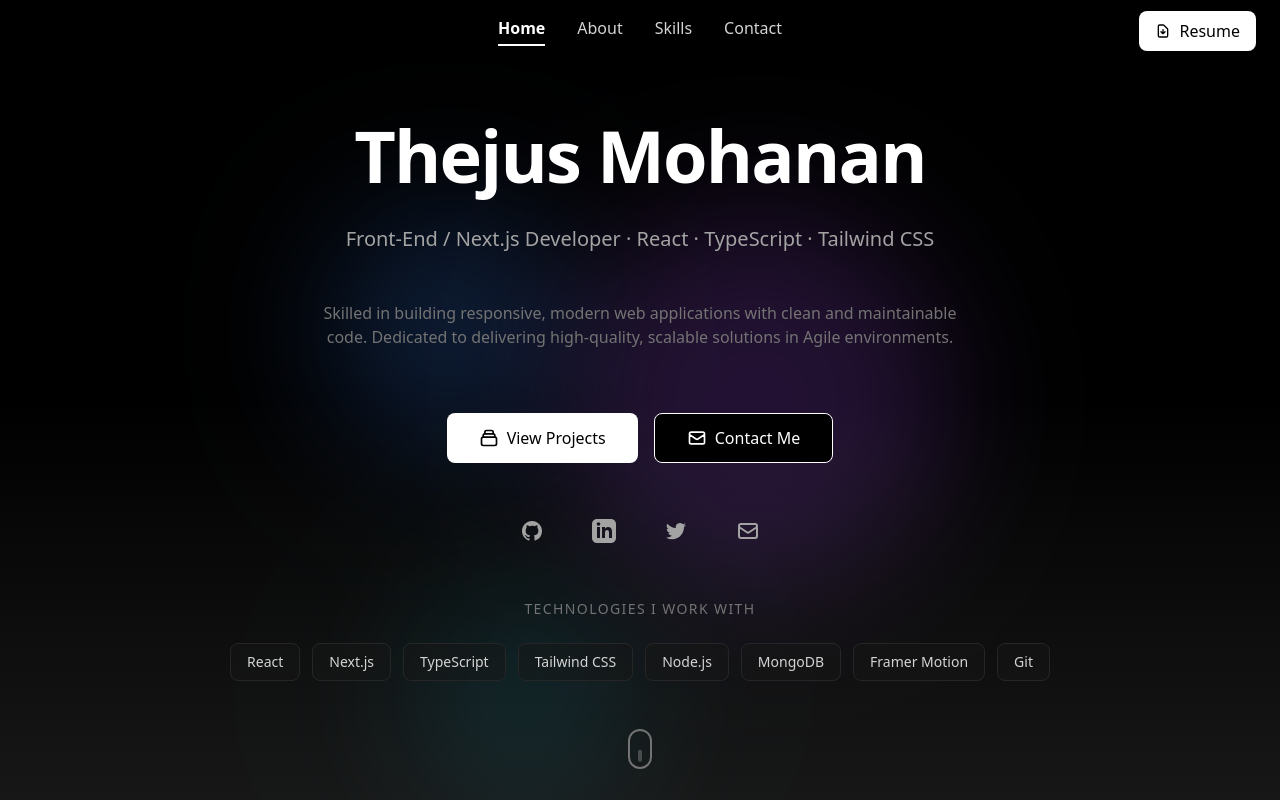
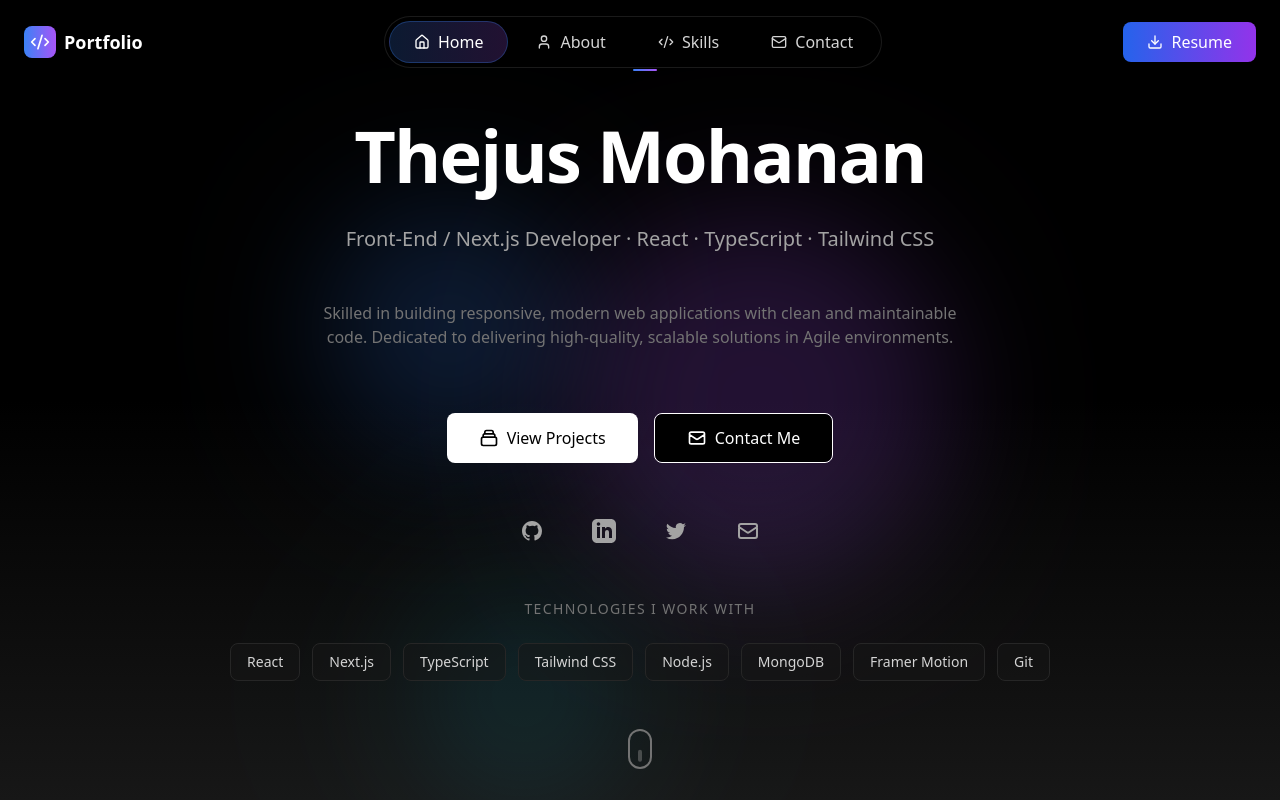
Before and after one commit to Thejusmohanan7/react_portfolio, a React (Vite) app: page / in a window 1280 px wide. Shown: the top 800 px of the page. Built offline with nearby package versions, Linux system fonts and the light colour scheme.

Commit message:
updated nav bar

```diff
--- a/src/components/Nav.tsx
+++ b/src/components/Nav.tsx
@@ -1,11 +1,20 @@
 import { useState, useEffect } from "react";
 import { motion } from "framer-motion";
+import { Download, Menu, X, Home, User, Code2, Mail } from "lucide-react";
 
 const Navbar = () => {
   const [isScrolled, setIsScrolled] = useState(false);
   const [isMenuOpen, setIsMenuOpen] = useState(false);
   const [activeSection, setActiveSection] = useState("home");
   const [scrollProgress, setScrollProgress] = useState(0);
+
+  // Navigation items with icons
+  const navItems = [
+    { id: "home", label: "Home", icon: <Home className="w-4 h-4" /> },
+    { id: "about", label: "About", icon: <User className="w-4 h-4" /> },
+    { id: "skills", label: "Skills", icon: <Code2 className="w-4 h-4" /> },
+    { id: "contact", label: "Contact", icon: <Mail className="w-4 h-4" /> }
+  ];
 
   // Scroll effect for navbar background, active section detection, and scroll progress
   useEffect(() => {
@@ -18,8 +27,8 @@ const Navbar = () => {
       const scrolled = height > 0 ? (winScroll / height) * 100 : 0;
       setScrollProgress(scrolled);
 
-      // Detect active section - CHANGED TO LOWERCASE
-      const sections = ["home", "about", "skills", "contact"]; // lowercase
+      // Detect active section
+      const sections = ["home", "about", "skills", "contact"];
       const currentSection = sections.find(section => {
         const element = document.getElementById(section);
         if (element) {
@@ -64,14 +73,10 @@ const Navbar = () => {
     setIsMenuOpen(false);
   };
 
-  // Navigation items - CHANGED TO LOWERCASE
-  const navItems = ["home", "about", "skills", "contact"];
-
   // Resume download function
   const downloadResume = () => {
-    // Create a temporary link element
     const link = document.createElement('a');
-    link.href = '/Thejus mohanan.pdf'; // Make sure this file is in your public folder
+    link.href = '/Thejus mohanan.pdf';
     link.download = 'Thejus_Mohanan_Resume.pdf';
     document.body.appendChild(link);
     link.click();
@@ -81,101 +86,155 @@ const Navbar = () => {
   return (
     <>
       <motion.nav
-        className={`fixed top-0 w-full z-50 transition-colors duration-300 ${
-          isScrolled ? "bg-black/90 backdrop-blur-md" : "bg-transparent"
+        className={`fixed top-0 w-full z-50 transition-all duration-500 ${
+          isScrolled
+            ? "bg-black/95 backdrop-blur-lg shadow-lg"
+            : "bg-transparent"
         }`}
         initial={{ opacity: 0, y: -20 }}
         animate={{ opacity: 1, y: 0 }}
         transition={{ duration: 0.8, ease: "easeOut" }}
       >
         {/* Scroll Progress Indicator */}
-        <div
-          className={`absolute bottom-0 left-0 h-0.5 bg-white transition-all duration-300 ${
+        <motion.div
+          className={`absolute bottom-0 left-0 h-0.5 bg-gradient-to-r from-blue-500 via-purple-500 to-blue-500 transition-all duration-300 ${
             isScrolled ? "opacity-100" : "opacity-0"
           }`}
           style={{ width: `${scrollProgress}%` }}
+          initial={{ scaleX: 0 }}
+          animate={{ scaleX: 1 }}
+          transition={{ duration: 0.3 }}
         />
 
-        <div className="max-w-6xl mx-auto px-6 py-4">
-          {/* Desktop Navigation - hidden on mobile */}
-          <div className="hidden md:flex items-center justify-center">
+        <div className="max-w-7xl mx-auto px-6 py-4">
+          {/* Desktop Navigation */}
+          <div className="hidden md:flex items-center justify-between">
+            {/* Logo/Brand */}
+            <motion.div
+              initial={{ opacity: 0, x: -20 }}
+              animate={{ opacity: 1, x: 0 }}
+              className="flex items-center gap-2"
+            >
+              <div className="w-8 h-8 rounded-lg bg-gradient-to-r from-blue-500 to-purple-500 flex items-center justify-center">
+                <Code2 className="w-5 h-5 text-white" />
+              </div>
+              <span className="text-white font-semibold text-lg">Portfolio</span>
+            </motion.div>
+
             {/* Centered Navigation Links */}
-            <ul className="flex space-x-8 text-neutral-300 text-sm sm:text-base font-medium">
-              {navItems.map((section) => (
-                <li
-                  key={section}
-                  className={`hover:text-white transition-colors cursor-pointer ${
-                    activeSection === section ? "text-white font-semibold" : "text-neutral-300"
+            <div className="flex items-center gap-1 bg-black/30 backdrop-blur-sm rounded-full p-1 border border-white/10">
+              {navItems.map((item) => (
+                <motion.button
+                  key={item.id}
+                  onClick={() => scrollToSection(item.id)}
+                  className={`flex items-center gap-2 px-6 py-2 rounded-full transition-all duration-300 ${
+                    activeSection === item.id
+                      ? "bg-gradient-to-r from-blue-500/20 to-purple-500/20 text-white border border-blue-500/30"
+                      : "text-neutral-300 hover:text-white hover:bg-white/5"
                   }`}
-                  onClick={() => scrollToSection(section)}
+                  whileHover={{ scale: 1.05 }}
+                  whileTap={{ scale: 0.95 }}
                 >
-                  {/* Capitalize for display only */}
-                  {section.charAt(0).toUpperCase() + section.slice(1)}
-                  {activeSection === section && (
+                  {item.icon}
+                  <span className="font-medium">{item.label}</span>
+                  {activeSection === item.id && (
                     <motion.div
-                      className="h-0.5 bg-white mt-1"
-                      layoutId="activeSectionIndicator"
+                      className="absolute -bottom-1 left-1/2 transform -translate-x-1/2 w-6 h-0.5 bg-gradient-to-r from-blue-500 to-purple-500 rounded-full"
+                      layoutId="activeIndicator"
                       initial={{ opacity: 0 }}
                       animate={{ opacity: 1 }}
                       transition={{ duration: 0.3 }}
                     />
                   )}
-                </li>
+                </motion.button>
               ))}
-            </ul>
-
-            {/* Resume Download Button - Desktop (Positioned absolutely on the right) */}
-            <div className="absolute right-6">
-              <button
-                onClick={downloadResume}
-                className="bg-white text-black px-4 py-2 rounded-lg hover:bg-gray-200 transition-colors font-medium text-sm sm:text-base flex items-center gap-2"
-              >
-                <svg className="w-4 h-4" fill="none" stroke="currentColor" viewBox="0 0 24 24" xmlns="http://www.w3.org/2000/svg">
-                  <path strokeLinecap="round" strokeLinejoin="round" strokeWidth={2} d="M12 10v6m0 0l-3-3m3 3l3-3m2 8H7a2 2 0 01-2-2V5a2 2 0 012-2h5.586a1 1 0 01.707.293l5.414 5.414a1 1 0 01.293.707V19a2 2 0 01-2 2z" />
-                </svg>
-                Resume
-              </button>
-            </div>
             </div>
 
-          {/* Mobile Header with Hamburger */}
-          <div className="flex md:hidden justify-between items-center">
-            {/* Resume Download Button - Mobile (only icon) */}
-            <button
+            {/* Resume Download Button */}
+            <motion.button
               onClick={downloadResume}
-              className="bg-white text-black p-2 rounded-lg hover:bg-gray-200 transition-colors"
+              className="group relative overflow-hidden px-6 py-2 rounded-lg bg-gradient-to-r from-blue-600 to-purple-600 text-white font-medium flex items-center gap-2"
+              whileHover={{ scale: 1.05 }}
+              whileTap={{ scale: 0.95 }}
+              initial={{ opacity: 0, x: 20 }}
+              animate={{ opacity: 1, x: 0 }}
+            >
+              {/* Button shine effect */}
+              <motion.div
+                className="absolute inset-0 bg-gradient-to-r from-transparent via-white/20 to-transparent"
+                initial={{ x: "-100%" }}
+                whileHover={{ x: "100%" }}
+                transition={{ duration: 0.6 }}
+              />
+              <Download className="w-4 h-4" />
+              <span className="relative z-10">Resume</span>
+            </motion.button>
+          </div>
+
+          {/* Mobile Navigation */}
+          <div className="flex md:hidden items-center justify-between">
+            {/* Logo/Brand */}
+            <motion.div
+              initial={{ opacity: 0, x: -20 }}
+              animate={{ opacity: 1, x: 0 }}
+              className="flex items-center gap-2"
+            >
+              <div className="w-8 h-8 rounded-lg bg-gradient-to-r from-blue-500 to-purple-500 flex items-center justify-center">
+                <Code2 className="w-5 h-5 text-white" />
+              </div>
+              <span className="text-white font-semibold">Portfolio</span>
+            </motion.div>
+
+            <div className="flex items-center gap-3">
+              {/* Resume Download Button - Mobile */}
+              <motion.button
+                onClick={downloadResume}
+                className="p-2 rounded-lg bg-gradient-to-r from-blue-600 to-purple-600 text-white"
+                whileHover={{ scale: 1.1 }}
+                whileTap={{ scale: 0.9 }}
                 aria-label="Download Resume"
               >
-              <svg className="w-5 h-5" fill="none" stroke="currentColor" viewBox="0 0 24 24" xmlns="http://www.w3.org/2000/svg">
-                <path strokeLinecap="round" strokeLinejoin="round" strokeWidth={2} d="M12 10v6m0 0l-3-3m3 3l3-3m2 8H7a2 2 0 01-2-2V5a2 2 0 012-2h5.586a1 1 0 01.707.293l5.414 5.414a1 1 0 01.293.707V19a2 2 0 01-2 2z" />
-              </svg>
-            </button>
+                <Download className="w-5 h-5" />
+              </motion.button>
 
               {/* Hamburger Menu Button */}
-            <button
-              className="relative w-8 h-8 focus:outline-none"
+              <motion.button
+                className="relative w-10 h-10 focus:outline-none flex items-center justify-center"
                 onClick={() => setIsMenuOpen(!isMenuOpen)}
+                whileTap={{ scale: 0.9 }}
                 aria-label="Toggle menu"
               >
-              <span className="sr-only">Open main menu</span>
-              <div className="absolute top-1/2 left-1/2 transform -translate-x-1/2 -translate-y-1/2 w-6">
-                <span
-                  className={`absolute h-0.5 w-6 bg-white transform transition-all duration-300 ease-out ${
-                    isMenuOpen ? "rotate-45 top-0" : "-translate-y-1.5"
-                  }`}
+                <motion.div
+                  animate={isMenuOpen ? "open" : "closed"}
+                  className="relative w-6 h-6"
+                >
+                  <motion.span
+                    className="absolute top-0 left-0 w-full h-0.5 bg-white rounded-full"
+                    variants={{
+                      closed: { top: "0%", rotate: 0 },
+                      open: { top: "45%", rotate: 45 }
+                    }}
+                    transition={{ duration: 0.3 }}
                   />
-                <span
-                  className={`absolute h-0.5 w-6 bg-white transform transition-all duration-300 ease-out ${
-                    isMenuOpen ? "opacity-0" : "opacity-100"
-                  }`}
+                  <motion.span
+                    className="absolute top-2.5 left-0 w-full h-0.5 bg-white rounded-full"
+                    variants={{
+                      closed: { opacity: 1 },
+                      open: { opacity: 0 }
+                    }}
+                    transition={{ duration: 0.3 }}
                   />
-                <span
-                  className={`absolute h-0.5 w-6 bg-white transform transition-all duration-300 ease-out ${
-                    isMenuOpen ? "-rotate-45 top-0" : "translate-y-1.5"
-                  }`}
+                  <motion.span
+                    className="absolute top-5 left-0 w-full h-0.5 bg-white rounded-full"
+                    variants={{
+                      closed: { top: "100%", rotate: 0 },
+                      open: { top: "45%", rotate: -45 }
+                    }}
+                    transition={{ duration: 0.3 }}
                   />
+                </motion.div>
+              </motion.button>
             </div>
-            </button>
           </div>
         </div>
       </motion.nav>
@@ -186,76 +245,134 @@ const Navbar = () => {
           className="fixed inset-0 z-40 md:hidden"
           initial={{ opacity: 0 }}
           animate={{ opacity: 1 }}
+          exit={{ opacity: 0 }}
           transition={{ duration: 0.2 }}
           onClick={() => setIsMenuOpen(false)}
         >
-          <div className="absolute inset-0 bg-black/80 backdrop-blur-sm" />
+          <div className="absolute inset-0 bg-black/90 backdrop-blur-lg" />
         </motion.div>
       )}
 
       {/* Mobile Menu Content */}
       <motion.div
-        className={`fixed top-0 right-0 h-full w-64 z-50 md:hidden transform transition-transform duration-300 ease-out ${
+        className={`fixed top-0 right-0 h-full w-72 z-50 md:hidden transform transition-transform duration-300 ease-out ${
           isMenuOpen ? "translate-x-0" : "translate-x-full"
         }`}
         initial={false}
       >
-        <div className="h-full bg-black/95 backdrop-blur-md border-l border-white/10 pt-20 px-6">
-          {/* Close button at the top right */}
+        <div className="h-full bg-gradient-to-b from-black via-neutral-900 to-black border-l border-white/10 pt-20 px-6 overflow-y-auto">
+          {/* Close button */}
           <button
             onClick={() => setIsMenuOpen(false)}
-            className="absolute top-6 right-6 text-white text-3xl hover:text-neutral-300 transition-colors focus:outline-none"
+            className="absolute top-6 right-6 text-white hover:text-neutral-300 transition-colors focus:outline-none"
             aria-label="Close menu"
           >
-            ×
+            <X className="w-6 h-6" />
           </button>
 
-          <ul className="space-y-8">
-            {navItems.map((section) => (
+          {/* Profile Section */}
+          <motion.div
+            initial={{ opacity: 0, y: 20 }}
+            animate={{ opacity: 1, y: 0 }}
+            transition={{ delay: 0.1 }}
+            className="text-center mb-8"
+          >
+            <div className="w-20 h-20 mx-auto mb-4 rounded-full bg-gradient-to-r from-blue-500 to-purple-500 flex items-center justify-center">
+              <Code2 className="w-10 h-10 text-white" />
+            </div>
+            <h3 className="text-xl font-semibold text-white">Thejus Mohanan</h3>
+            <p className="text-neutral-400 text-sm">Frontend Developer</p>
+          </motion.div>
+
+          {/* Navigation Links */}
+          <ul className="space-y-2">
+            {navItems.map((item, index) => (
               <motion.li
-                key={section}
+                key={item.id}
                 initial={{ opacity: 0, x: 20 }}
                 animate={{ opacity: 1, x: 0 }}
-                transition={{ duration: 0.3, delay: navItems.indexOf(section) * 0.1 }}
-                className={`text-lg font-medium hover:text-white transition-colors cursor-pointer flex flex-col ${
-                  activeSection === section ? "text-white font-semibold" : "text-neutral-300"
+                transition={{ duration: 0.3, delay: 0.1 + (index * 0.1) }}
+              >
+                <button
+                  onClick={() => scrollToSection(item.id)}
+                  className={`w-full flex items-center gap-3 px-4 py-3 rounded-xl transition-all duration-300 ${
+                    activeSection === item.id
+                      ? "bg-gradient-to-r from-blue-500/20 to-purple-500/20 text-white border border-blue-500/30"
+                      : "text-neutral-300 hover:text-white hover:bg-white/5"
                   }`}
-                onClick={() => scrollToSection(section)}
                 >
-                {/* Capitalize for display only */}
-                {section.charAt(0).toUpperCase() + section.slice(1)}
-                {activeSection === section && (
+                  <div className={`p-2 rounded-lg ${
+                    activeSection === item.id
+                      ? "bg-gradient-to-r from-blue-500 to-purple-500"
+                      : "bg-neutral-800"
+                  }`}>
+                    {item.icon}
+                  </div>
+                  <span className="font-medium">{item.label}</span>
+                  {activeSection === item.id && (
                     <motion.div
-                    className="h-0.5 bg-white mt-1 w-8"
-                    initial={{ opacity: 0 }}
-                    animate={{ opacity: 1 }}
+                      className="ml-auto w-2 h-2 rounded-full bg-gradient-to-r from-blue-500 to-purple-500"
+                      initial={{ scale: 0 }}
+                      animate={{ scale: 1 }}
                       transition={{ duration: 0.3 }}
                     />
                   )}
+                </button>
               </motion.li>
             ))}
+          </ul>
 
           {/* Resume Download Button in Mobile Menu */}
-            <motion.li
-              initial={{ opacity: 0, x: 20 }}
-              animate={{ opacity: 1, x: 0 }}
+          <motion.div
+            initial={{ opacity: 0, y: 20 }}
+            animate={{ opacity: 1, y: 0 }}
             transition={{ duration: 0.3, delay: 0.5 }}
-              className="pt-8"
+            className="mt-8 pt-6 border-t border-white/10"
           >
             <button
               onClick={() => {
                 downloadResume();
                 setIsMenuOpen(false);
               }}
-                className="w-full bg-white text-black px-4 py-3 rounded-lg hover:bg-gray-200 transition-colors font-medium text-center flex items-center justify-center gap-2"
+              className="w-full group relative overflow-hidden px-6 py-3 rounded-xl bg-gradient-to-r from-blue-600 to-purple-600 text-white font-medium flex items-center justify-center gap-2"
             >
-                <svg className="w-5 h-5" fill="none" stroke="currentColor" viewBox="0 0 24 24" xmlns="http://www.w3.org/2000/svg">
-                  <path strokeLinecap="round" strokeLinejoin="round" strokeWidth={2} d="M12 10v6m0 0l-3-3m3 3l3-3m2 8H7a2 2 0 01-2-2V5a2 2 0 012-2h5.586a1 1 0 01.707.293l5.414 5.414a1 1 0 01.293.707V19a2 2 0 01-2 2z" />
-                </svg>
-                Download Resume
+              {/* Button shine effect */}
+              <motion.div
+                className="absolute inset-0 bg-gradient-to-r from-transparent via-white/20 to-transparent"
+                initial={{ x: "-100%" }}
+                whileHover={{ x: "100%" }}
+                transition={{ duration: 0.6 }}
+              />
+              <Download className="w-5 h-5" />
+              <span className="relative z-10">Download Resume</span>
             </button>
-            </motion.li>
-          </ul>
+          </motion.div>
+
+          {/* Social Links */}
+          <motion.div
+            initial={{ opacity: 0 }}
+            animate={{ opacity: 1 }}
+            transition={{ delay: 0.6 }}
+            className="mt-8 pt-6 border-t border-white/10"
+          >
+            <p className="text-neutral-400 text-sm mb-4 text-center">Connect with me</p>
+            <div className="flex justify-center gap-4">
+              {[
+                { icon: "💼", label: "LinkedIn" },
+                { icon: "🐙", label: "GitHub" },
+                { icon: "📧", label: "Email" }
+              ].map((social, index) => (
+                <motion.button
+                  key={index}
+                  whileHover={{ y: -3 }}
+                  className="p-3 rounded-lg bg-neutral-800 hover:bg-neutral-700 transition-colors duration-300"
+                  aria-label={social.label}
+                >
+                  <span className="text-lg">{social.icon}</span>
+                </motion.button>
+              ))}
+            </div>
+          </motion.div>
         </div>
       </motion.div>
     </>
```
Lines whose indentation alone changed are shown as unchanged.
